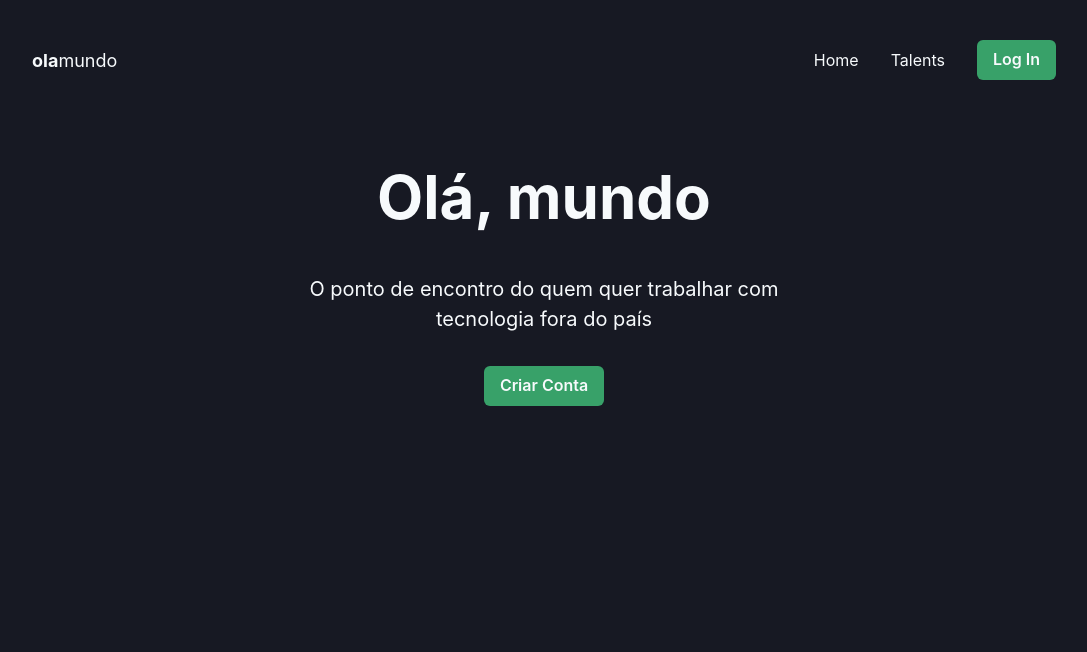
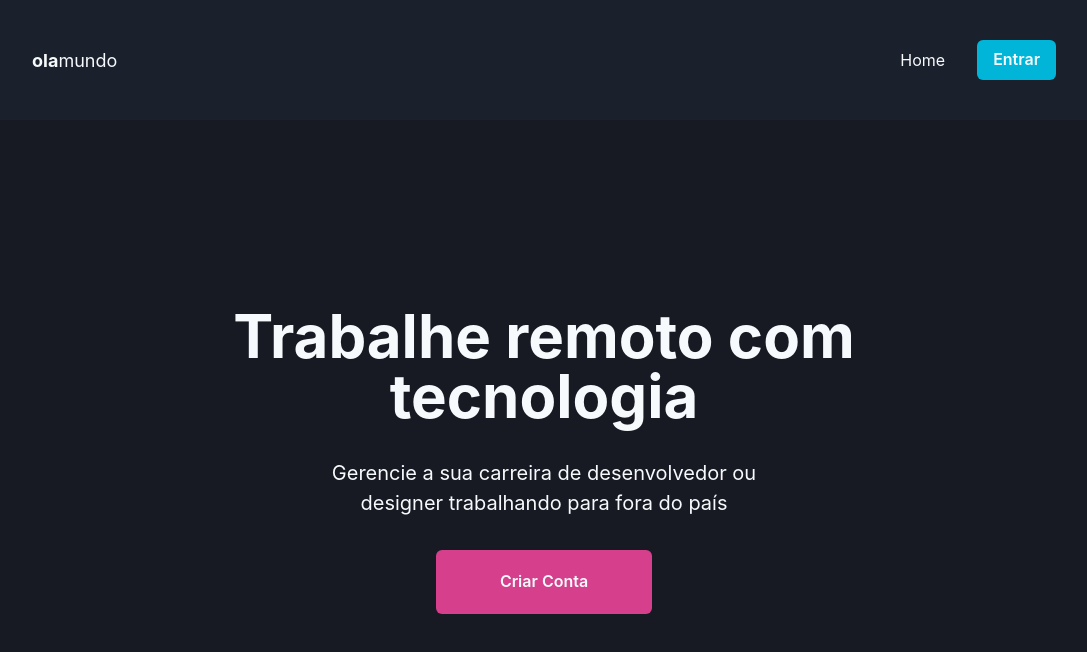
Before and after one commit to fischerafael/ola-mundo, a Next.js app: page / in a window 1280 px wide. Shown: the top 652 px of the page, without its empty margins (96-1183 px from the left). Built offline with nearby package versions, Linux system fonts and the light colour scheme.

Commit message:
fix hero page

```diff
--- a/pages/index.tsx
+++ b/pages/index.tsx
@@ -1,38 +1,6 @@
-import { Button, Text, VStack } from "@chakra-ui/react";
 import React from "react";
-import { Header } from "../src/components/organisms";
+import { PagePublicHome } from "../src/pages/PublicHome";
 
-const index = () => (
-    <>
-        <Header />
-
-        <VStack
-            as="main"
-            bg="gray.900"
-            minH="85vh"
-            align="center"
-            color="gray.50"
-            spacing="8"
-            px="4"
-        >
-            <VStack
-                maxW="container.lg"
-                py="8"
-                spacing="8"
-                w="full"
-                justify="center"
-            >
-                <Text fontSize="6xl" fontWeight="bold">
-                    Olá, mundo
-                </Text>
-                <Text fontSize="xl" maxW="lg" textAlign="center">
-                    O ponto de encontro do quem quer trabalhar com tecnologia
-                    fora do país
-                </Text>
-                <Button bg="green.500">Criar Conta</Button>
-            </VStack>
-        </VStack>
-    </>
-);
+const index = () => <PagePublicHome />;
 
 export default index;
--- /dev/null
+++ b/src/components/atoms/MainButton.tsx
@@ -0,0 +1,12 @@
+import { Button, ButtonProps } from "@chakra-ui/react";
+import { ReactNode } from "react";
+
+interface Props extends ButtonProps {
+    children: ReactNode;
+}
+
+export const MainButton = ({ children, ...props }: Props) => (
+    <Button size="md" bg="cyan.500" _hover={{ bg: "pink.500" }} {...props}>
+        {children}
+    </Button>
+);
--- a/src/components/organisms/Header/index.tsx
+++ b/src/components/organisms/Header/index.tsx
@@ -1,9 +1,10 @@
-import { Button, Flex, HStack, Link, Text } from "@chakra-ui/react";
+import { Flex, HStack, Link, Text } from "@chakra-ui/react";
+import { MainButton } from "../../atoms/MainButton";
 
 export const Header = () => (
     <Flex
         as="header"
-        bg="gray.900"
+        bg="gray.800"
         h="15vh"
         align="center"
         justify="center"
@@ -27,10 +28,8 @@ export const Header = () => (
 
             <HStack as="nav" spacing="8">
                 <Link href="/">Home</Link>
-                <Link href="/">Talents</Link>
-                <Button size="md" bg="green.500">
-                    Log In
-                </Button>
+
+                <MainButton>Entrar</MainButton>
             </HStack>
         </Flex>
     </Flex>
--- /dev/null
+++ b/src/components/templates/PublicPage.tsx
@@ -0,0 +1,50 @@
+import { VStack, Text, Button } from "@chakra-ui/react";
+
+export const PublicTemplate = ({ header }) => (
+    <>
+        {header}
+
+        <VStack
+            as="main"
+            bg="gray.900"
+            minH="85vh"
+            align="center"
+            justify="center"
+            color="gray.50"
+            spacing="8"
+            px="4"
+        >
+            <VStack
+                maxW="container.lg"
+                py="8"
+                spacing="8"
+                w="full"
+                justify="center"
+            >
+                <Text
+                    fontSize="6xl"
+                    fontWeight="bold"
+                    maxW="container.sm"
+                    textAlign="center"
+                    lineHeight="1"
+                >
+                    Trabalhe remoto com tecnologia
+                </Text>
+
+                <Text fontSize="xl" maxW="lg" textAlign="center">
+                    Gerencie a sua carreira de desenvolvedor ou designer
+                    trabalhando para fora do país
+                </Text>
+                <Button
+                    size="md"
+                    bg="pink.500"
+                    px="16"
+                    py="8"
+                    _hover={{ bg: "cyan.500" }}
+                >
+                    Criar Conta
+                </Button>
+            </VStack>
+        </VStack>
+    </>
+);
--- /dev/null
+++ b/src/pages/PublicHome.tsx
@@ -0,0 +1,4 @@
+import { Header } from "../components/organisms";
+import { PublicTemplate } from "../components/templates/PublicPage";
+
+export const PagePublicHome = () => <PublicTemplate header={<Header />} />;
```
